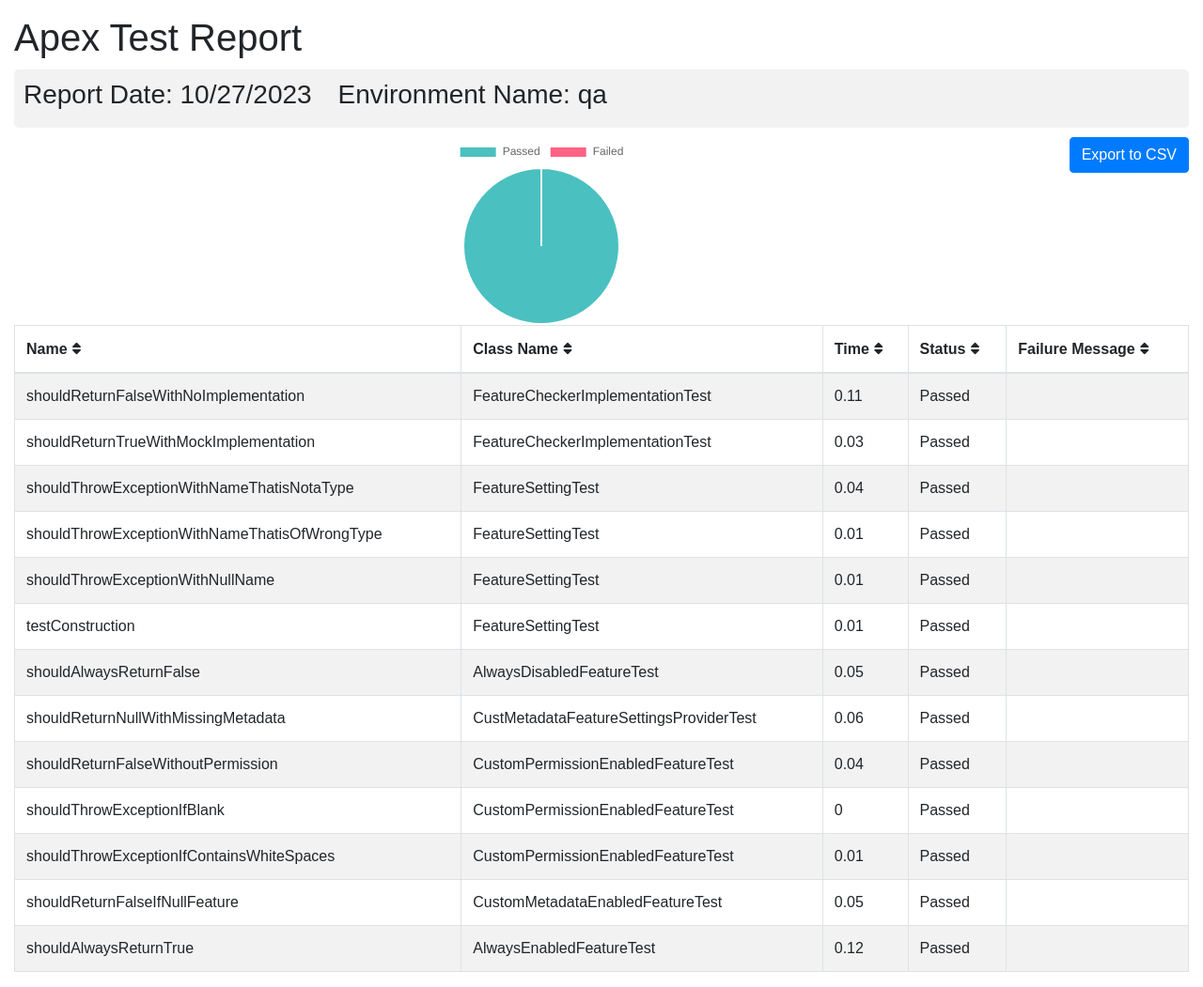
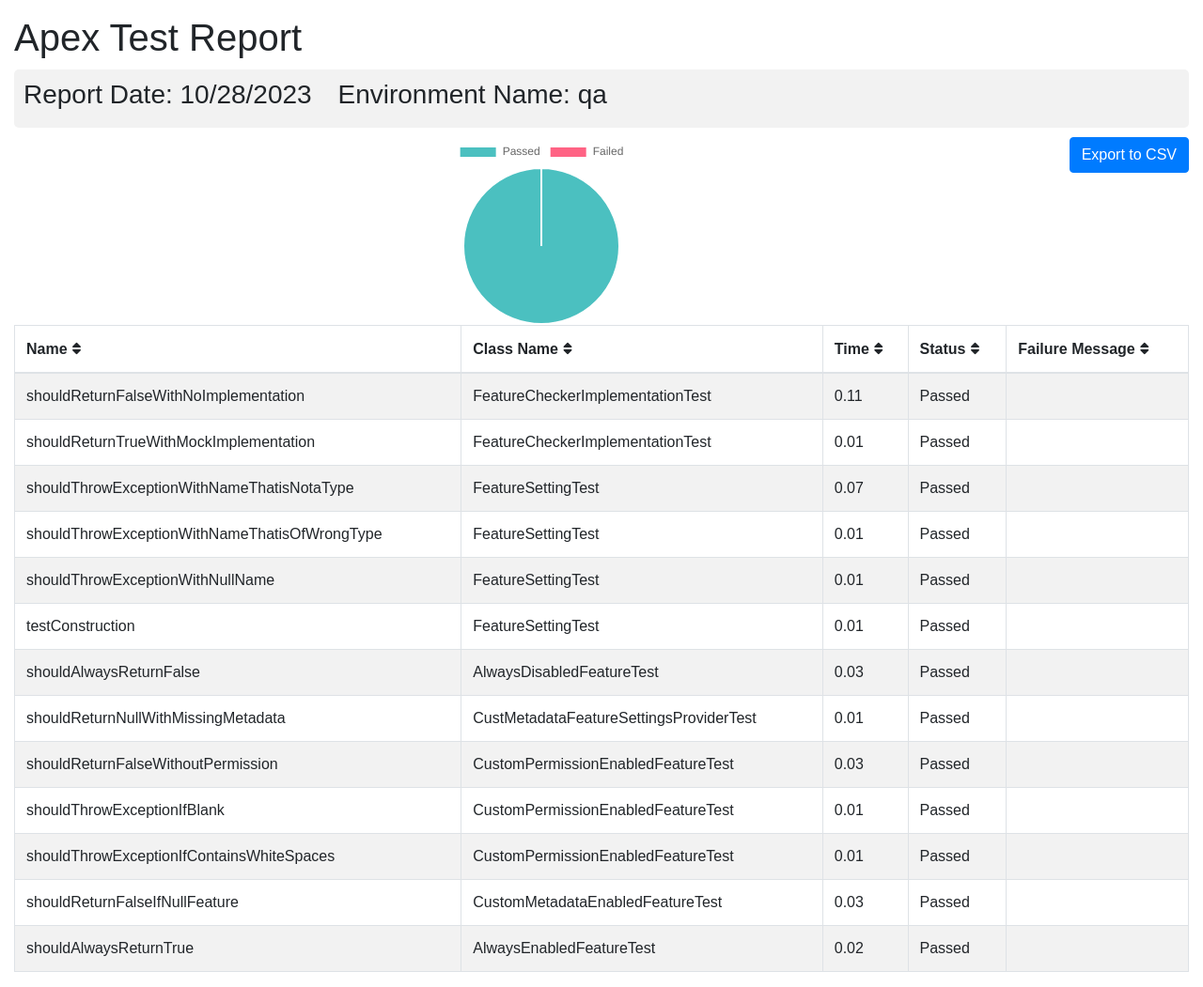
Before and after one commit to flxbl-io/sfops-dashboard, a Jekyll site: the page apextestResults/qa.html, which Jekyll copies as it is, in a window 1280 px wide. Shown: the whole page at 94% size. Built offline with Jekyll 4.4.1, drawn with Linux system fonts in a browser that asks for light colours.

Commit message:
updated test results of qa

```diff
--- a/apextestResults/qa.html
+++ b/apextestResults/qa.html
@@ -102,7 +102,7 @@
       <div class="container-fluid">
         <h1 class="mt-3">Apex Test Report</h1>
         <div class="info-card">
-        <h3>Report Date: 10/27/2023 <span style="margin-left: 20px;">Environment Name: qa</span></h3>
+        <h3>Report Date: 10/28/2023 <span style="margin-left: 20px;">Environment Name: qa</span></h3>
         </div>
         <button onclick="exportTableToCSV('testReport.csv')" class="btn btn-primary float-right">Export to CSV</button>
         <div id="chart-container">
@@ -130,14 +130,14 @@
         <tr>
           <td>shouldReturnTrueWithMockImplementation</td>
           <td>FeatureCheckerImplementationTest</td>
-          <td>0.03</td>
+          <td>0.01</td>
           <td>Passed</td>
           <td></td>
         </tr>
         <tr>
           <td>shouldThrowExceptionWithNameThatisNotaType</td>
           <td>FeatureSettingTest</td>
-          <td>0.04</td>
+          <td>0.07</td>
           <td>Passed</td>
           <td></td>
         </tr>
@@ -165,28 +165,28 @@
         <tr>
           <td>shouldAlwaysReturnFalse</td>
           <td>AlwaysDisabledFeatureTest</td>
-          <td>0.05</td>
+          <td>0.03</td>
           <td>Passed</td>
           <td></td>
         </tr>
         <tr>
           <td>shouldReturnNullWithMissingMetadata</td>
           <td>CustMetadataFeatureSettingsProviderTest</td>
-          <td>0.06</td>
+          <td>0.01</td>
           <td>Passed</td>
           <td></td>
         </tr>
         <tr>
           <td>shouldReturnFalseWithoutPermission</td>
           <td>CustomPermissionEnabledFeatureTest</td>
-          <td>0.04</td>
+          <td>0.03</td>
           <td>Passed</td>
           <td></td>
         </tr>
         <tr>
           <td>shouldThrowExceptionIfBlank</td>
           <td>CustomPermissionEnabledFeatureTest</td>
-          <td>0</td>
+          <td>0.01</td>
           <td>Passed</td>
           <td></td>
         </tr>
@@ -200,14 +200,14 @@
         <tr>
           <td>shouldReturnFalseIfNullFeature</td>
           <td>CustomMetadataEnabledFeatureTest</td>
-          <td>0.05</td>
+          <td>0.03</td>
           <td>Passed</td>
           <td></td>
         </tr>
         <tr>
           <td>shouldAlwaysReturnTrue</td>
           <td>AlwaysEnabledFeatureTest</td>
-          <td>0.12</td>
+          <td>0.02</td>
           <td>Passed</td>
           <td></td>
         </tr>
```
